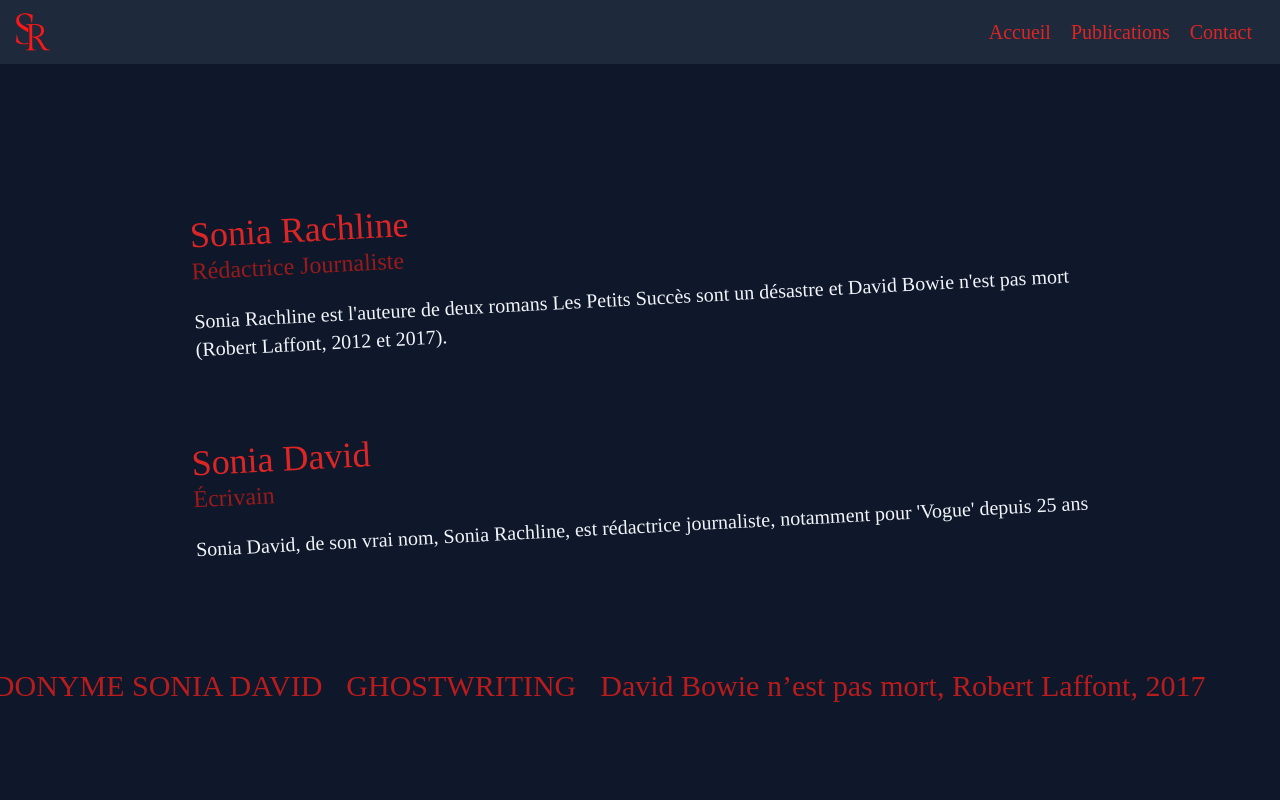
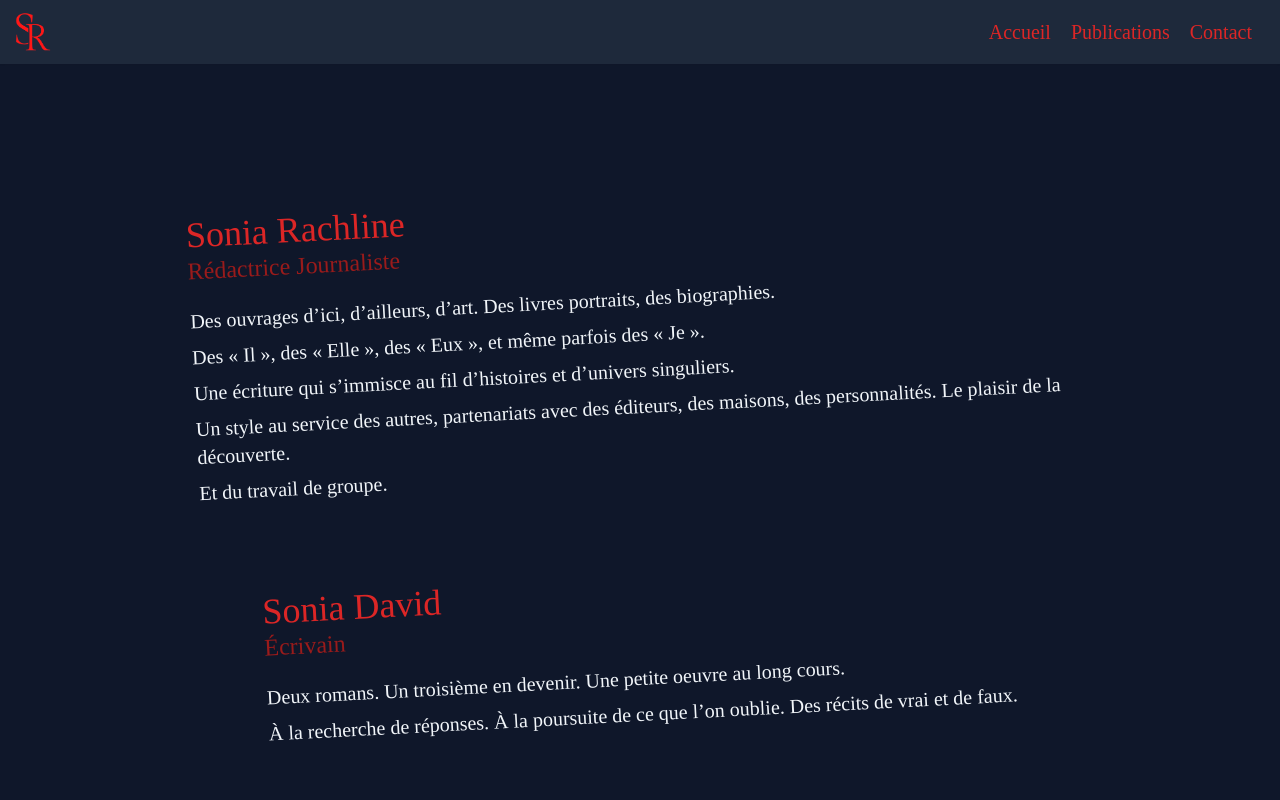
Before and after one commit to mrnguyencoder/sonia-rachline.fr, a React (Create React App) app: page / in a window 1280 px wide. Shown: the top 800 px of the page. Built offline with nearby package versions, Linux system fonts and the light colour scheme.

Commit message:
text sonia

```diff
--- a/src/componants/Home.jsx
+++ b/src/componants/Home.jsx
@@ -7,12 +7,18 @@ function Home() {
       <div className="-rotate-3 px-10 pt-16 md:pt-0 ">
         <h1 className="text-4xl text-red-600 hover:animate-ping">Sonia Rachline</h1>
         <h3 className="text-2xl text-red-800">Rédactrice Journaliste</h3>
-        <p className="text-xl text-slate-100 max-w-4xl pt-5">Sonia Rachline est l'auteure de deux romans Les Petits Succès sont un désastre et David Bowie n'est pas mort (Robert Laffont, 2012 et 2017).</p>
+        <p className="text-xl text-slate-100 max-w-4xl pt-5">Des ouvrages d’ici, d’ailleurs, d’art. Des livres portraits, des biographies.</p>
+        <p className="text-xl text-slate-100 max-w-4xl pt-2">Des « Il », des « Elle », des « Eux », et même parfois des « Je ».</p>
+        <p className="text-xl text-slate-100 max-w-4xl pt-2">Une écriture qui s’immisce au fil d’histoires et d’univers singuliers.</p>
+        <p className="text-xl text-slate-100 max-w-4xl pt-2">Un style au service des autres, partenariats avec des éditeurs, des maisons, des personnalités. Le plaisir de la découverte.</p>
+        <p className="text-xl text-slate-100 max-w-4xl pt-2">Et du travail de groupe.</p>
+        <p className="text-xl text-slate-100 max-w-4xl pt-2"></p>
       </div>
       <div className="-rotate-3 px-10 ">
         <h2 className="text-4xl text-red-600 hover:animate-ping">Sonia David</h2>
         <h3 className="text-2xl text-red-800">Écrivain</h3>
-        <p className="text-xl text-slate-100 max-w-4xl pt-5">Sonia David, de son vrai nom, Sonia Rachline, est rédactrice journaliste, notamment pour 'Vogue' depuis 25 ans</p>
+        <p className="text-xl text-slate-100 max-w-4xl pt-5">Deux romans. Un troisième en devenir. Une petite oeuvre au long cours.</p>
+        <p className="text-xl text-slate-100 max-w-4xl pt-2">À la recherche de réponses. À la poursuite de ce que l’on oublie. Des récits de vrai et de faux.</p>
       </div>
       {/* Section loop marquee text */}
       <div class="relative flex overflow-x-hidden text-red-700">
```
